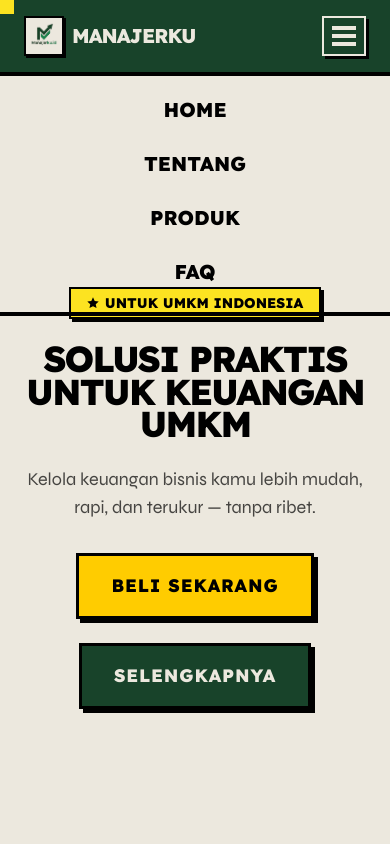
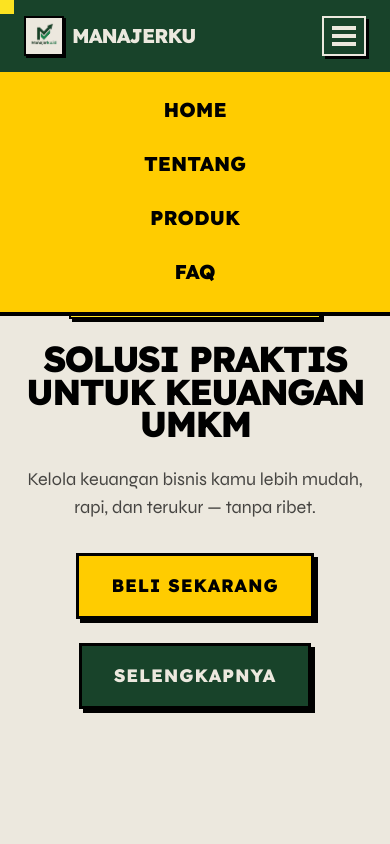
Before and after one commit to manajerku/manajerku, a Next.js app: page / in a window 390 px wide. Both pictures are taken after a click on the button 344 px from the left and 36 px from the top of the page. Shown: the top 844 px of the page. Built offline with nearby package versions, Linux system fonts and the light colour scheme.

Commit message:
perbaikan navbar mobile

```diff
--- a/components/layout/Navbar.tsx
+++ b/components/layout/Navbar.tsx
@@ -60,13 +60,13 @@
 
       {/* MOBILE NAV DROPDOWN */}
       {isOpen && (
-        <div className="md:hidden absolute top-full left-0 w-full bg-brand-light border-b-4 border-black p-6 space-y-6 flex flex-col items-center animate-in slide-in-from-top duration-200">
+        <div className="md:hidden absolute top-full left-0 w-full bg-(--color-orange) border-b-4 border-black p-6 space-y-6 flex flex-col items-center animate-in slide-in-from-top duration-200">
           {navLinks.map((link) => (
             <Link
               key={link.name}
               href={link.href}
               onClick={() => setIsOpen(false)}
-              className="font-heading text-xl uppercase text-black border-b-2 border-transparent active:border-black">
+              className="font-heading text-xl uppercase text-black hover:text-(--color-primary) border-b-2 border-transparent active:border-black">
               {link.name}
             </Link>
           ))}
```
